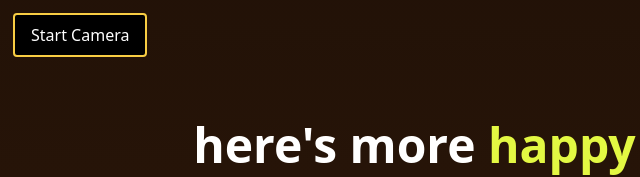
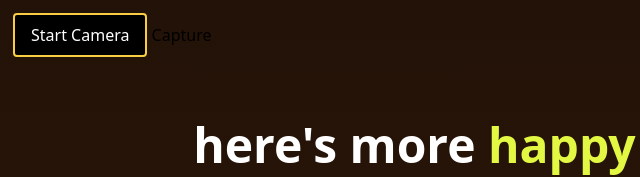
Before and after one commit to imkurow/SyncSation, a website: page dist/FaceRecog.html in a window 1280 px wide. Shown: the part 641-818 px from the top of the page, 51-691 px from the left. Drawn offline with nearby package versions, Linux system fonts and the light colour scheme; a web font is replaced by a local one.

Commit message:
newest update

```diff
--- a/dist/FaceRecog.html
+++ b/dist/FaceRecog.html
@@ -55,6 +55,9 @@
                     <button id="startButton"
                         class="mt-4 border-2 border-[#F8CD43] bg-black text-white py-2 px-4 rounded hover:bg-gray-600">
                         Start Camera
+                    </button>
+                    <button id="capture" >
+                        Capture
                     </button>
                 </div>
 
```
Also changed, not shown: package.json (+104 -2 lines), 2 other files.
